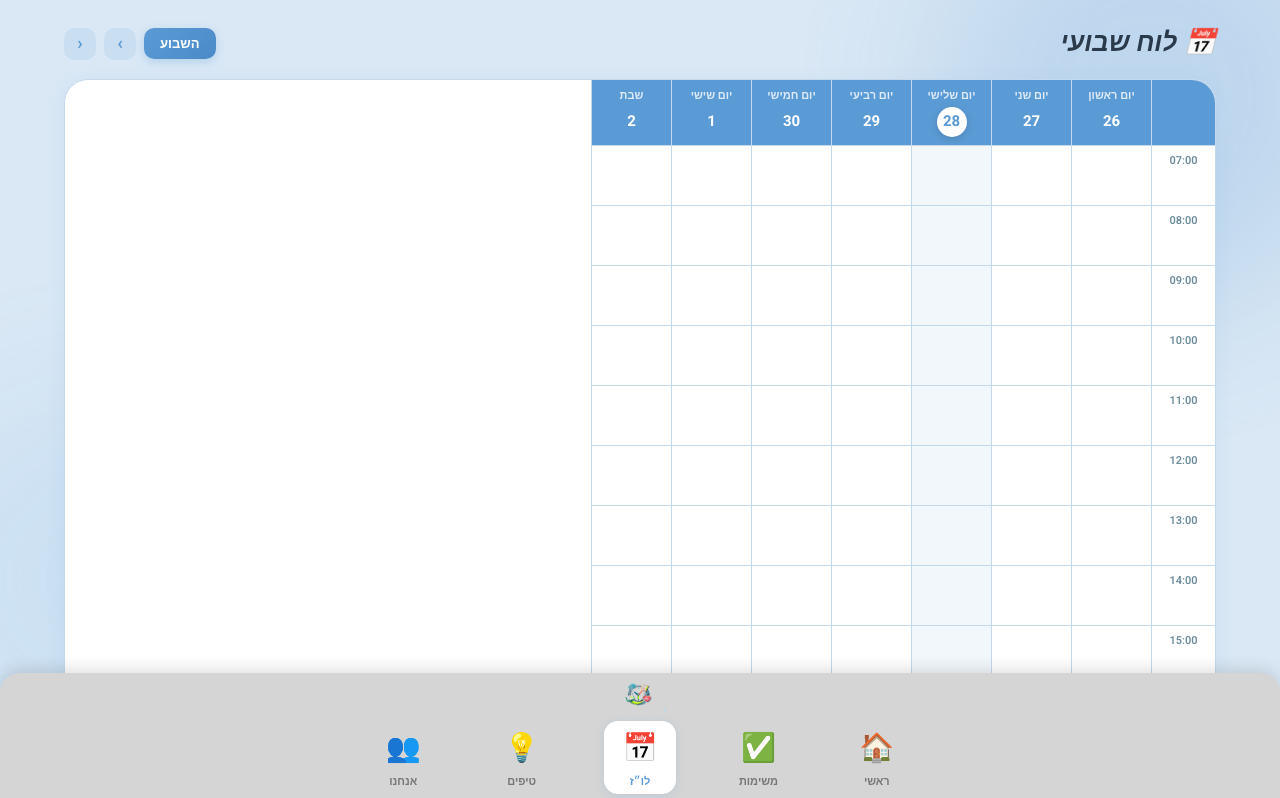
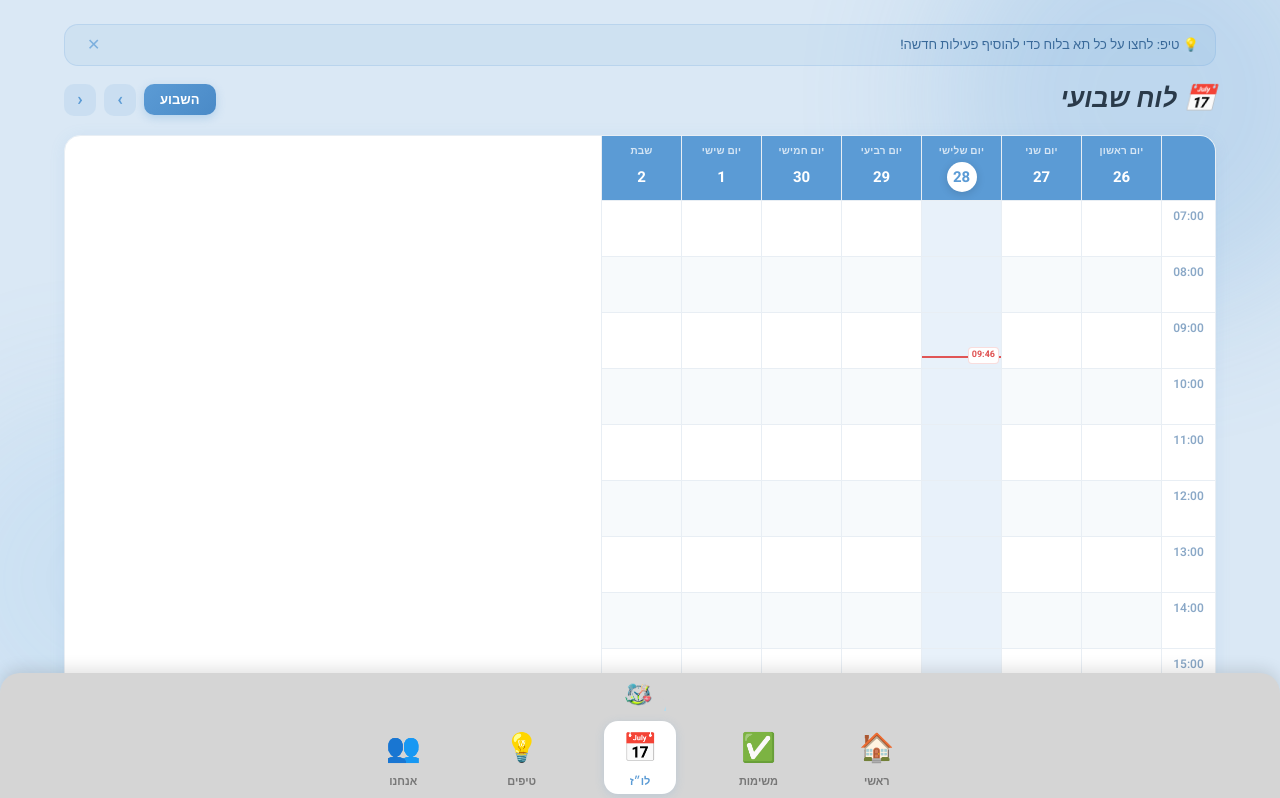
Before and after one commit to daniellag-ops/studybuddy, a React (Vite) app: page /schedule in a window 1280 px wide. Shown: the top 798 px of the page. Built offline with nearby package versions, Linux system fonts and the light colour scheme.

Commit message:
Redesign calendar

```diff
--- a/src/index.css
+++ b/src/index.css
@@ -63,7 +63,64 @@ body {
 }
 
 .schedule-cell:hover {
-  background-color: rgba(91, 155, 213, 0.06);
+  background-color: rgba(91, 155, 213, 0.05) !important;
+}
+
+/* Empty cell: show "+" hint on hover */
+.schedule-cell[data-empty="true"]:hover::after {
+  content: '+';
+  position: absolute;
+  inset: 0;
+  display: grid;
+  place-items: center;
+  font-size: 18px;
+  color: rgba(91, 155, 213, 0.28);
+  pointer-events: none;
+}
+
+/* Dashed border hint on empty cell hover */
+.schedule-cell[data-empty="true"]:hover {
+  outline: 1.5px dashed rgba(91, 155, 213, 0.25);
+  outline-offset: -2px;
+}
+
+/* Event/task chips */
+.event-chip {
+  transition: filter 0.12s;
+}
+.event-chip:hover {
+  filter: brightness(0.92);
+}
+
+/* Calendar grid (responsive) */
+.calendar-grid {
+  display: grid;
+  grid-template-columns: 54px repeat(7, 80px);
+  min-width: 594px;
+}
+
+@media (max-width: 640px) {
+  /* Show ~3 columns at a time on mobile */
+  .calendar-grid {
+    grid-template-columns: 54px repeat(7, calc((100vw - 54px - 32px) / 3));
+    min-width: unset;
+  }
+
+  /* Full-width bottom-sheet modal on mobile */
+  .calendar-modal-backdrop {
+    align-items: flex-end !important;
+  }
+  .calendar-modal {
+    max-width: 100% !important;
+    width: 100% !important;
+    border-radius: 24px 24px 0 0 !important;
+    padding: 24px 20px 32px !important;
+  }
+  .calendar-modal input,
+  .calendar-modal select {
+    padding: 14px 16px !important;
+    font-size: 16px !important;
+  }
 }
 
 .month-cell:hover {
--- a/src/pages/Schedule.tsx
+++ b/src/pages/Schedule.tsx
@@ -1,4 +1,4 @@
-import React, { useState } from 'react'
+import React, { useState, useEffect } from 'react'
 import { useLocalStorage } from '../hooks/useLocalStorage'
 import type { ScheduleData, ScheduleEvent, Task, Priority } from '../types'
 
@@ -32,6 +32,11 @@ function getWeekDates(weekOffset: number) {
 
 interface ModalState { dayIdx: number; hour: string }
 
+const ROW_HEIGHT = 56
+const GRID_LINE = '#e8eef4'
+const HEADER_BG = '#5b9bd5'
+const TODAY_COL_BG = '#e8f1fa'
+
 export default function Schedule() {
   const [schedule, setSchedule] = useLocalStorage<ScheduleData>('sb_schedule', {})
   const [tasks, setTasks] = useLocalStorage<Task[]>('sb_tasks', [])
@@ -39,6 +44,13 @@ export default function Schedule() {
   const [modal, setModal] = useState<ModalState | null>(null)
   const [newActivity, setNewActivity] = useState('')
   const [newCategory, setNewCategory] = useState(CATEGORIES[0].label)
+  const [currentTime, setCurrentTime] = useState(new Date())
+  const [showHint, setShowHint] = useLocalStorage<boolean>('sb_calendar_hint', true)
+
+  useEffect(() => {
+    const id = setInterval(() => setCurrentTime(new Date()), 60000)
+    return () => clearInterval(id)
+  }, [])
 
   const today = new Date()
   const weekDates = getWeekDates(weekOffset)
@@ -54,7 +66,6 @@ export default function Schedule() {
   const getCellTasks = (date: Date, hour: string): Task[] => {
     const ds = dateStr(date)
     const dayOfWeek = date.getDay()
-    // Parent IDs already covered by a real instance on this date
     const coveredParentIds = new Set(
       tasks
         .filter(t => t.recurringParentId && t.dueDate === ds)
@@ -63,11 +74,8 @@ export default function Schedule() {
     return tasks.filter(t => {
       const tHour = (t.dueTime || '09:00').slice(0, 2) + ':00'
       if (tHour !== hour) return false
-      // Regular one-time task with exact due date
       if (t.dueDate && !t.isRecurring && !t.recurringParentId) return t.dueDate === ds
-      // Real recurring instance for this date
       if (t.recurringParentId) return t.dueDate === ds
-      // Recurring parent — show virtually on matching days (unless instance already covers it)
       if (t.isRecurring && !coveredParentIds.has(t.id)) {
         if (t.recurrenceType === 'daily') return true
         if (t.recurrenceType === 'weekly' || t.recurrenceType === 'custom') {
@@ -82,7 +90,6 @@ export default function Schedule() {
     const task = tasks.find(t => t.id === id)
     if (!task) return
     if (task.isRecurring) {
-      // Create or toggle a per-date instance instead of mutating the parent template
       const ds = dateStr(date)
       const instance = tasks.find(t => t.recurringParentId === id && t.dueDate === ds)
       if (instance) {
@@ -137,12 +144,33 @@ export default function Schedule() {
     border: 'none', cursor: 'pointer',
   }
 
-  const GRID_LINE = '#c5d9ed'
-  const HEADER_BG = '#5b9bd5'
-  const TODAY_COL_BG = 'rgba(91,155,213,0.08)'
+  const curH = currentTime.getHours()
+  const curM = currentTime.getMinutes()
+  const timeLabel = `${String(curH).padStart(2, '0')}:${String(curM).padStart(2, '0')}`
 
   return (
     <div className="fade-in" style={{ maxWidth: '1200px', margin: '0 auto', padding: '24px', width: '100%', boxSizing: 'border-box' }}>
+
+      {/* Hint banner */}
+      {showHint && (
+        <div style={{
+          display: 'flex', alignItems: 'center', gap: '10px',
+          background: 'rgba(91,155,213,0.09)',
+          border: '1px solid rgba(91,155,213,0.18)',
+          borderRadius: '14px',
+          padding: '10px 16px',
+          marginBottom: '14px',
+          fontSize: '13px',
+          color: '#3a6a9a',
+          fontWeight: 500,
+        }}>
+          <span style={{ flex: 1 }}>💡 טיפ: לחצו על כל תא בלוח כדי להוסיף פעילות חדשה!</span>
+          <button
+            onClick={() => setShowHint(false)}
+            style={{ background: 'none', border: 'none', cursor: 'pointer', color: '#5b9bd5', fontSize: '16px', lineHeight: 1, padding: '2px 6px', flexShrink: 0, opacity: 0.7 }}
+          >✕</button>
+        </div>
+      )}
 
       {/* Top bar */}
       <div style={{ display: 'flex', alignItems: 'center', justifyContent: 'space-between', marginBottom: '16px' }}>
@@ -169,30 +197,37 @@ export default function Schedule() {
 
       {/* Grid card */}
       <div style={{
-        background: 'white', borderRadius: '24px',
-        overflowX: 'auto', overflowY: 'visible',
-        border: `1.5px solid ${GRID_LINE}`,
-        boxShadow: '0 4px 20px rgba(91,155,213,0.1)',
+        background: 'white',
+        borderRadius: '16px',
+        overflowX: 'auto',
+        overflowY: 'visible',
+        border: `1px solid ${GRID_LINE}`,
+        boxShadow: '0 2px 16px rgba(91,155,213,0.1)',
         WebkitOverflowScrolling: 'touch',
       }}>
-        <div style={{ display: 'grid', gridTemplateColumns: '64px repeat(7, 80px)', minWidth: '624px' }}>
+        <div className="calendar-grid">
 
           {/* Corner cell */}
-          <div style={{ borderBottom: `1px solid ${GRID_LINE}`, borderInlineEnd: `1px solid ${GRID_LINE}`, background: HEADER_BG, position: 'sticky', right: 0, zIndex: 3 }} />
+          <div style={{
+            borderBottom: `0.5px solid ${GRID_LINE}`,
+            borderInlineEnd: `0.5px solid ${GRID_LINE}`,
+            background: HEADER_BG,
+            position: 'sticky', right: 0, zIndex: 3,
+          }} />
 
           {/* Day header cells */}
           {weekDates.map((date, i) => (
             <div
               key={i}
               style={{
-                borderBottom: `1px solid ${GRID_LINE}`,
-                borderInlineEnd: `1px solid ${GRID_LINE}`,
+                borderBottom: `0.5px solid ${GRID_LINE}`,
+                borderInlineEnd: `0.5px solid ${GRID_LINE}`,
                 background: HEADER_BG,
                 padding: '8px 4px',
                 textAlign: 'center',
               }}
             >
-              <div style={{ fontSize: '11px', fontWeight: 600, color: 'rgba(255,255,255,0.8)', marginBottom: '2px' }}>
+              <div style={{ fontSize: '10px', fontWeight: 600, color: 'rgba(255,255,255,0.75)', marginBottom: '3px', letterSpacing: '0.02em' }}>
                 {DAY_NAMES[i]}
               </div>
               <div style={{
@@ -210,14 +245,16 @@ export default function Schedule() {
           ))}
 
           {/* Hour rows */}
-          {HOURS.map(hour => (
+          {HOURS.map((hour, hourIdx) => (
             <React.Fragment key={hour}>
               {/* Hour label */}
               <div style={{
-                borderBottom: `1px solid ${GRID_LINE}`,
-                borderInlineEnd: `1px solid ${GRID_LINE}`,
-                fontSize: '11px', fontWeight: 600, color: '#6a8a9a',
-                minHeight: '60px', textAlign: 'center', paddingTop: '7px',
+                borderBottom: `0.5px solid ${GRID_LINE}`,
+                borderInlineEnd: `0.5px solid ${GRID_LINE}`,
+                fontSize: '12px', fontWeight: 600, color: '#8aa8c7',
+                minHeight: `${ROW_HEIGHT}px`,
+                textAlign: 'center',
+                paddingTop: '6px',
                 position: 'sticky', right: 0, zIndex: 2, background: 'white',
               }}>
                 {hour}
@@ -228,67 +265,115 @@ export default function Schedule() {
                 const events = getCellEvents(dayIdx, hour)
                 const cellTasks = getCellTasks(date, hour)
                 const todayCol = isToday(date)
+                const isEmpty = events.length === 0 && cellTasks.length === 0
+                const rowBg = hourIdx % 2 === 0 ? 'white' : '#f7fafc'
+                const cellBg = todayCol ? TODAY_COL_BG : rowBg
+                const showTimeLine = todayCol && weekOffset === 0 && curH === parseInt(hour)
+
                 return (
                   <div
                     key={dayIdx}
                     className="schedule-cell"
+                    data-empty={isEmpty ? 'true' : 'false'}
                     style={{
-                      borderBottom: `1px solid ${GRID_LINE}`,
-                      borderInlineEnd: `1px solid ${GRID_LINE}`,
-                      minHeight: '60px',
+                      borderBottom: `0.5px solid ${GRID_LINE}`,
+                      borderInlineEnd: `0.5px solid ${GRID_LINE}`,
+                      minHeight: `${ROW_HEIGHT}px`,
                       padding: '3px',
-                      background: todayCol ? TODAY_COL_BG : 'white',
+                      background: cellBg,
                       cursor: 'pointer',
+                      position: 'relative',
                     }}
                     onClick={() => setModal({ dayIdx, hour })}
                   >
+                    {/* Current time indicator */}
+                    {showTimeLine && (
+                      <div style={{
+                        position: 'absolute',
+                        top: `${(curM / 60) * ROW_HEIGHT}px`,
+                        left: 0, right: 0,
+                        height: '2px',
+                        background: '#e05555',
+                        zIndex: 3,
+                        pointerEvents: 'none',
+                      }}>
+                        <div style={{
+                          position: 'absolute',
+                          right: 2, top: -9,
+                          fontSize: '9px', fontWeight: 700,
+                          color: '#e05555',
+                          background: 'white',
+                          padding: '1px 3px',
+                          borderRadius: '4px',
+                          border: '1px solid rgba(224,85,85,0.2)',
+                          lineHeight: 1.4,
+                          whiteSpace: 'nowrap',
+                        }}>
+                          {timeLabel}
+                        </div>
+                      </div>
+                    )}
+
+                    {/* Schedule event chips */}
                     {events.map(ev => (
                       <div
                         key={ev.uid}
+                        className="event-chip"
                         style={{
-                          background: `${ev.categoryColor}1a`,
-                          borderRight: `3px solid ${ev.categoryColor}`,
+                          background: `${ev.categoryColor}18`,
+                          borderRight: `4px solid ${ev.categoryColor}`,
                           borderRadius: '8px',
-                          padding: '2px 6px',
+                          padding: '3px 5px',
                           marginBottom: '2px',
                           display: 'flex',
-                          alignItems: 'center',
-                          gap: '4px',
-                          fontSize: '12px',
-                          color: '#2a3a4a',
+                          alignItems: 'flex-start',
+                          gap: '3px',
+                          cursor: 'default',
                         }}
                         onClick={e => e.stopPropagation()}
                       >
-                        <span>{ev.categoryEmoji}</span>
-                        <span style={{ flex: 1, overflow: 'hidden', textOverflow: 'ellipsis', whiteSpace: 'nowrap' }}>{ev.activity}</span>
+                        <span style={{ flexShrink: 0, fontSize: '11px', lineHeight: '16px' }}>{ev.categoryEmoji}</span>
+                        <div style={{ flex: 1, overflow: 'hidden', minWidth: 0 }}>
+                          <div style={{ overflow: 'hidden', textOverflow: 'ellipsis', whiteSpace: 'nowrap', fontSize: '12px', fontWeight: 500, color: '#2a3a4a', lineHeight: '16px' }}>{ev.activity}</div>
+                          <div style={{ fontSize: '10px', color: '#6a8a9a', lineHeight: '13px' }}>{ev.time}</div>
+                        </div>
                         <button
                           onClick={e => { e.stopPropagation(); deleteEvent(dayIdx, ev.uid) }}
-                          style={{ background: 'none', border: 'none', cursor: 'pointer', color: '#e05555', fontSize: '11px', opacity: 0.6, flexShrink: 0, padding: 0 }}
+                          style={{ background: 'none', border: 'none', cursor: 'pointer', color: '#e05555', fontSize: '10px', opacity: 0.45, flexShrink: 0, padding: 0, lineHeight: 1, marginTop: '2px' }}
                         >✕</button>
                       </div>
                     ))}
+
+                    {/* Task chips */}
                     {cellTasks.map(task => (
                       <div
                         key={task.id}
+                        className="event-chip"
                         style={{
-                          background: 'rgba(91,155,213,0.1)',
-                          borderRight: `3px solid ${PRIORITY_COLORS[task.priority]}`,
+                          background: `${PRIORITY_COLORS[task.priority]}14`,
+                          borderRight: `4px solid ${PRIORITY_COLORS[task.priority]}`,
                           borderRadius: '8px',
-                          padding: '2px 6px',
+                          padding: '3px 5px',
                           marginBottom: '2px',
                           display: 'flex',
-                          alignItems: 'center',
-                          gap: '4px',
-                          fontSize: '12px',
-                          color: '#2a3a4a',
-                          opacity: task.done ? 0.5 : 1,
+                          alignItems: 'flex-start',
+                          gap: '3px',
+                          opacity: task.done ? 0.45 : 1,
                           cursor: 'pointer',
-                          textDecoration: task.done ? 'line-through' : 'none',
                         }}
                         onClick={e => { e.stopPropagation(); toggleTask(task.id, date) }}
                       >
-                        <span>{task.isRecurring || task.recurringParentId ? '🔄' : '✅'}</span>
-                        <span style={{ flex: 1, overflow: 'hidden', textOverflow: 'ellipsis', whiteSpace: 'nowrap' }}>{task.text}</span>
+                        <span style={{ flexShrink: 0, fontSize: '11px', lineHeight: '16px' }}>
+                          {task.isRecurring || task.recurringParentId ? '🔄' : '✅'}
+                        </span>
+                        <div style={{ flex: 1, overflow: 'hidden', minWidth: 0 }}>
+                          <div style={{
+                            overflow: 'hidden', textOverflow: 'ellipsis', whiteSpace: 'nowrap',
+                            fontSize: '12px', fontWeight: 500, color: '#2a3a4a', lineHeight: '16px',
+                            textDecoration: task.done ? 'line-through' : 'none',
+                          }}>{task.text}</div>
+                          <div style={{ fontSize: '10px', color: '#6a8a9a', lineHeight: '13px' }}>{task.dueTime || '09:00'}</div>
+                        </div>
                       </div>
                     ))}
                   </div>
@@ -299,9 +384,10 @@ export default function Schedule() {
         </div>
       </div>
 
-      {/* Modal */}
+      {/* Add event modal */}
       {modal && (
         <div
+          className="calendar-modal-backdrop"
           onClick={() => setModal(null)}
           style={{
             position: 'fixed', inset: 0, zIndex: 999,
@@ -310,6 +396,7 @@ export default function Schedule() {
           }}
         >
           <div
+            className="calendar-modal"
             onClick={e => e.stopPropagation()}
             style={{
               background: 'white', borderRadius: '24px', padding: '28px',
```
